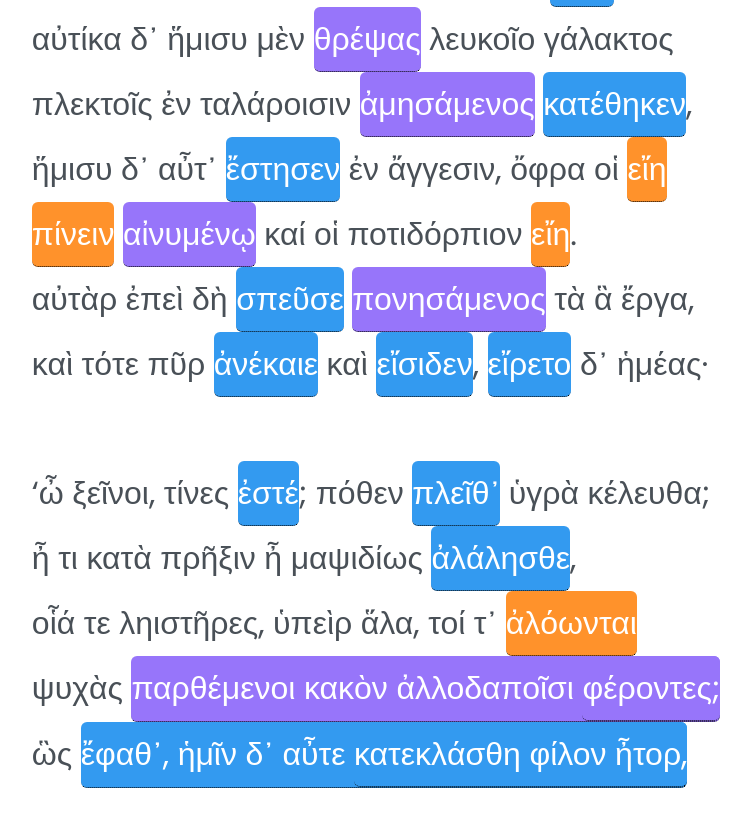
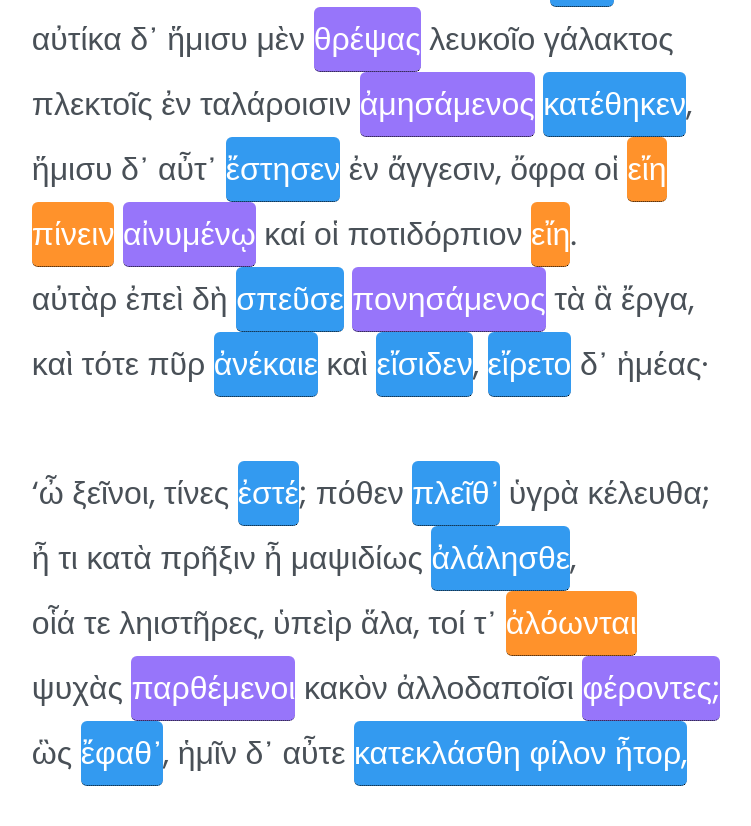
Before and after one commit to JonasGamezz/polyphemus-site, a plain HTML site: page index.html in a window 1280 px wide. Shown: the part 2414-3240 px from the top of the page, without its empty margins (233-984 px from the left). Drawn offline with Linux system fonts and the light colour scheme.

Commit message:
slight fix

```diff
--- a/index.html
+++ b/index.html
@@ -72,8 +72,8 @@
             <p>‘ὦ ξεῖνοι, τίνες <span class="tooltip highlight-primary">ἐστέ<span class="tooltiptext">A ind pr 2e mv van εἶναι</span></span>; πόθεν <span class="tooltip highlight-primary">πλεῖθ᾿<span class="tooltiptext">A ind pr 2e mv van πλεῖν</span></span> ὑγρὰ κέλευθα;</p>
             <p>ἦ τι κατὰ πρῆξιν ἦ μαψιδίως <span class="tooltip highlight-primary">ἀλάλησθε<span class="tooltiptext">D ind pr 2e mv van ᾰ̓λᾰ́λησθαι</span></span>,</p>
             <p>οἷά τε ληιστῆρες, ὑπεὶρ ἅλα, τοί τ᾿ <span class="tooltip highlight-tertiary">ἀλόωνται<span class="tooltiptext">D conj (overleggende vraag) pr 3e mv van ᾰ̓λᾰ́λησθαι</span></span></p>
-            <p>ψυχὰς <span class="tooltip highlight-secondary">παρθέμενοι<span class="tooltiptext">M part aor nom m mv van παρατίθεναι</span> κακὸν ἀλλοδαποῖσι <span class="tooltip highlight-secondary">φέροντες<span class="tooltiptext">A part pr nom m mv van φέρειν</span>;</p>
-            <p>ὣς <span class="tooltip highlight-primary">ἔφαθ᾿<span class="tooltiptext">M ind impf 3e enk van φᾰ́ναι</span>, ἡμῖν δ᾿ αὖτε <span class="tooltip highlight-primary">κατεκλάσθη<span class="tooltiptext">P ind aor 3e enk van κατακλαίειν</span> φίλον ἦτορ,</p>
+            <p>ψυχὰς <span class="tooltip highlight-secondary">παρθέμενοι<span class="tooltiptext">M part aor nom m mv van παρατίθεναι</span></span> κακὸν ἀλλοδαποῖσι <span class="tooltip highlight-secondary">φέροντες<span class="tooltiptext">A part pr nom m mv van φέρειν</span>;</p>
+            <p>ὣς <span class="tooltip highlight-primary">ἔφαθ᾿<span class="tooltiptext">M ind impf 3e enk van φᾰ́ναι</span></span>, ἡμῖν δ᾿ αὖτε <span class="tooltip highlight-primary">κατεκλάσθη<span class="tooltiptext">P ind aor 3e enk van κατακλαίειν</span> φίλον ἦτορ,</p>
             <p></p>
             <p></p>
             <p></p>
```
